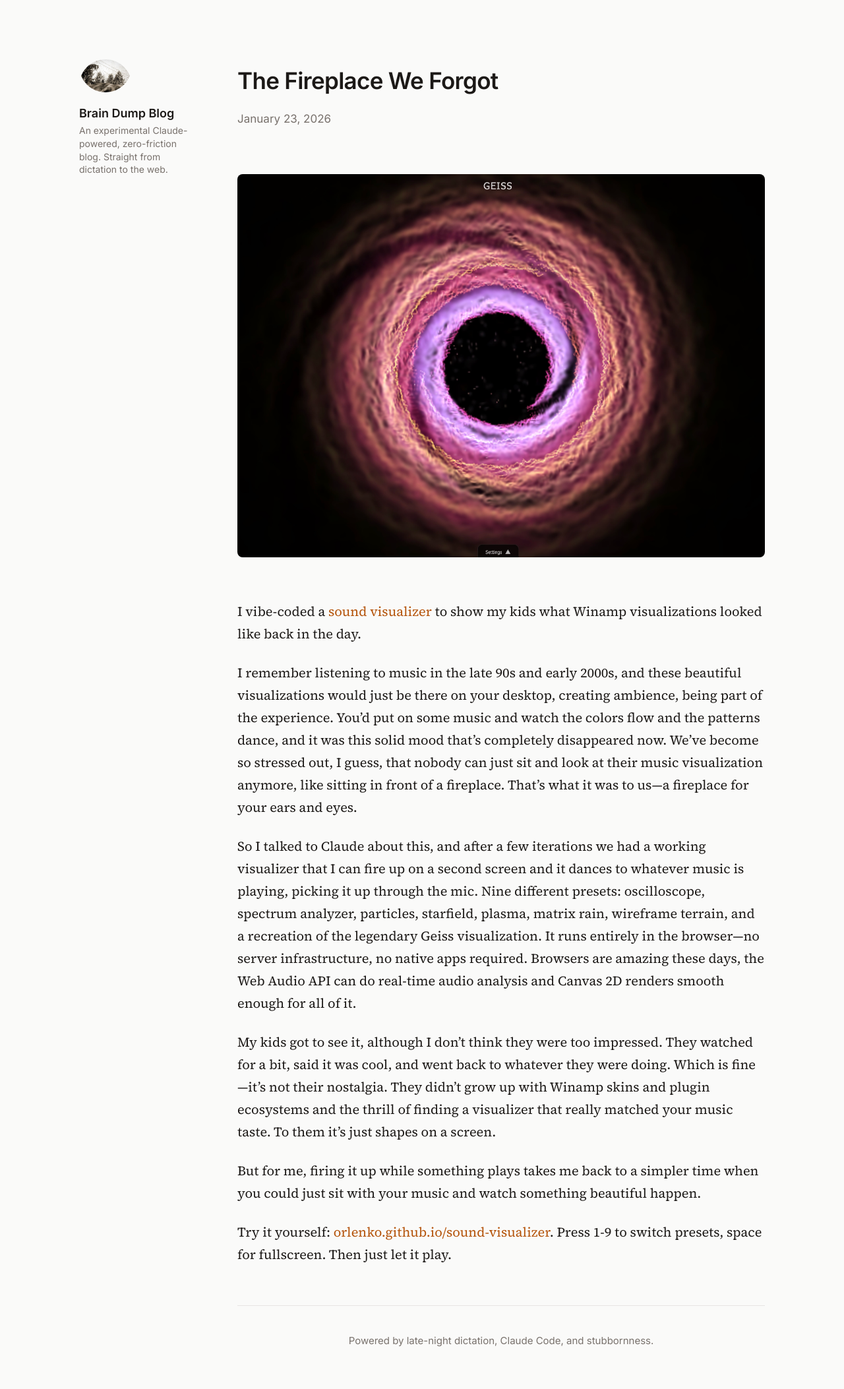
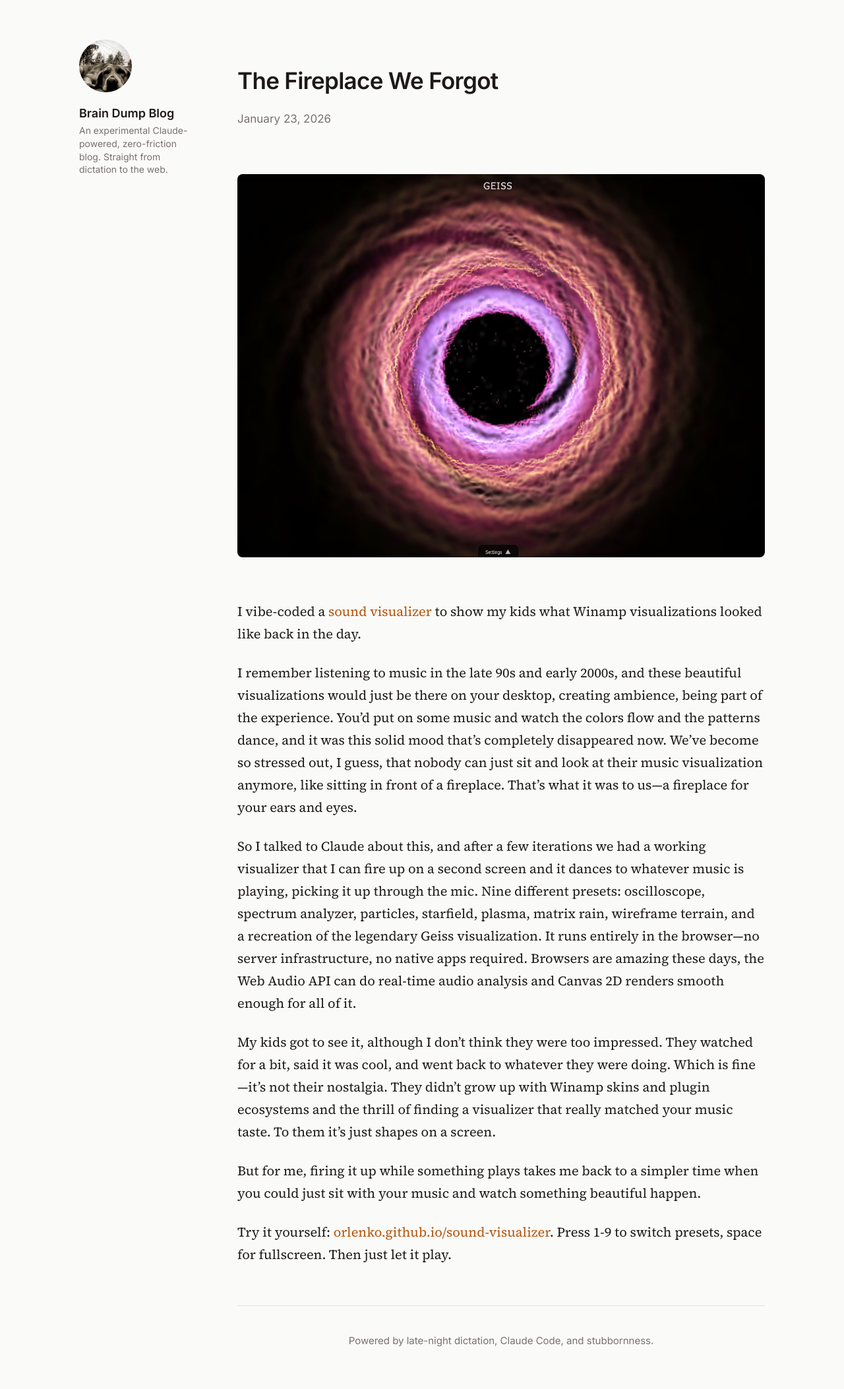
Before and after one commit to orlenko/blog, a Jekyll site: the page built from _posts/2026-01-23-music-visualizer-nostalgia.md, in a window 1280 px wide. Shown: the whole page at 66% size. Built offline with Jekyll 4.4.1, drawn with Linux system fonts in a browser that asks for light colours.

Commit message:
Fix sleepy dog eye - avatar circle was squished
Removed border-radius from img (container handles clipping),
reset margin on img to prevent layout interference.

Co-Authored-By: Claude Opus 4.5 <noreply@anthropic.com>

```diff
--- a/_layouts/default.html
+++ b/_layouts/default.html
@@ -96,6 +96,7 @@
       border-radius: 50%;
       overflow: hidden;
       margin-bottom: 1rem;
+      flex-shrink: 0;
     }
 
     .sidebar .avatar img {
@@ -103,7 +104,8 @@
       height: 100%;
       object-fit: cover;
       display: block;
-      border-radius: 50%;
+      margin: 0;
+      border-radius: 0;
     }
 
     .sidebar .site-title {
@@ -159,7 +161,8 @@
       height: 100%;
       object-fit: cover;
       display: block;
-      border-radius: 50%;
+      margin: 0;
+      border-radius: 0;
     }
 
     .mobile-header .site-info h1 {
```
